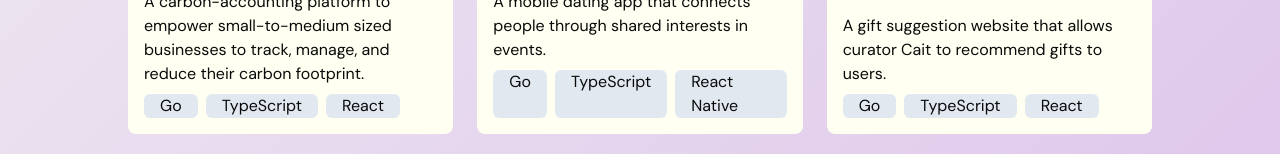
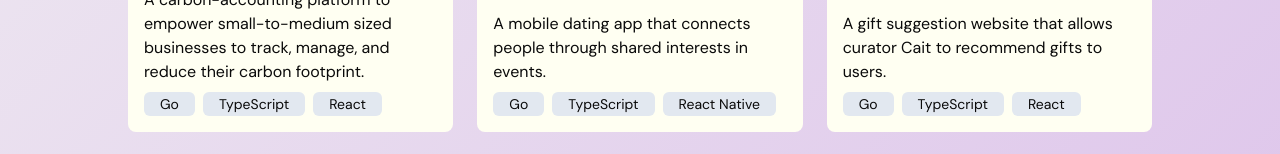
Before and after one commit to ddusichka/portfolio, a Next.js app: page /projects in a window 1280 px wide. Shown: the part 472-626 px from the top of the page. Built offline with nearby package versions, Linux system fonts and the light colour scheme.

Commit message:
make skills tags smaller

```diff
--- a/app/components/Projects/ProjectCard.tsx
+++ b/app/components/Projects/ProjectCard.tsx
@@ -24,7 +24,10 @@ const ProjectCard = (
           <p className="mt-2">{proj.shortDescription}</p>
           <div className="flex gap-2 mt-2">
             {proj.skills.map((s) => (
-              <p className="bg-slate-200 px-2 laptop:px-4 rounded-md" key={s}>
+              <p
+                className="bg-slate-200 px-2 laptop:px-4 rounded-md text-sm py-[2px]"
+                key={s}
+              >
                 {s}
               </p>
             ))}
```
